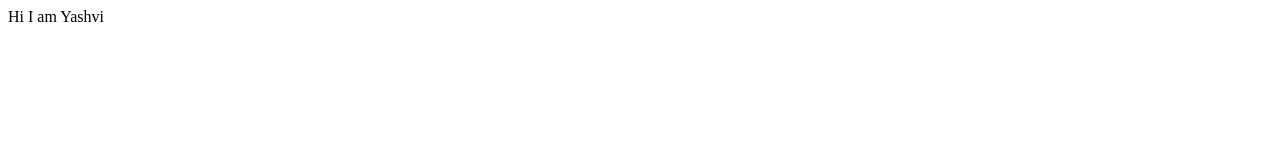
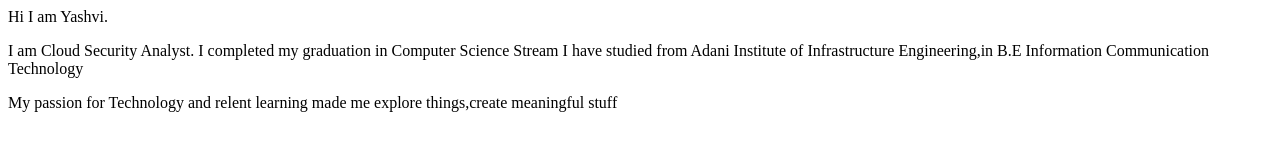
Before and after one commit to yashvikothari/yashvikothari-devportfolio, a plain HTML site: page index.html in a window 1280 px wide. Drawn offline with Linux system fonts and the light colour scheme.

Commit message:
update index.html
added about me in body

```diff
--- a/index.html
+++ b/index.html
@@ -7,6 +7,10 @@
     <title>Yashvi Portfolio</title>
 </head>
 <body>
-   Hi I am Yashvi
+   Hi I am Yashvi.
+   <p>I am Cloud Security Analyst.
+I completed my graduation in Computer Science Stream
+I have studied from Adani Institute of Infrastructure Engineering,in B.E Information Communication Technology</p>
+<p>My passion for Technology and relent learning made me explore things,create meaningful stuff</p>
 </body>
 </html>
```
